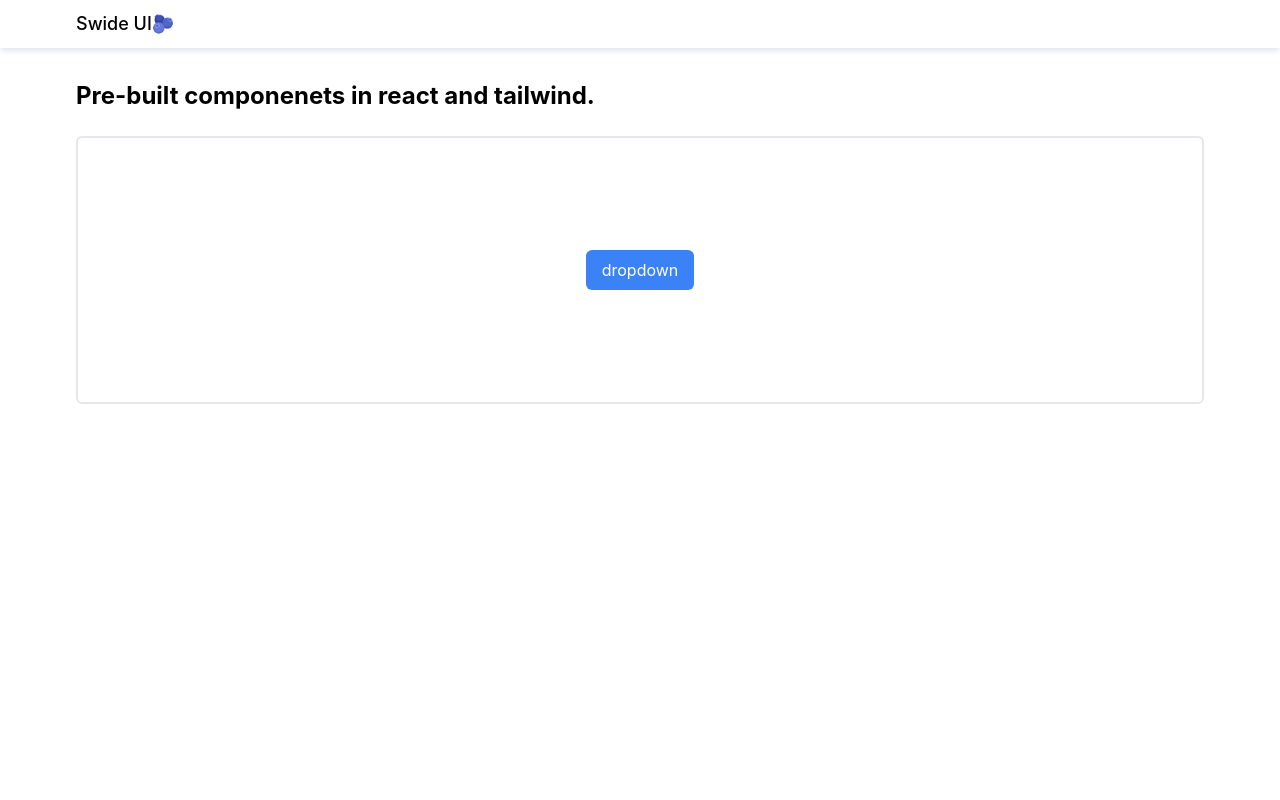
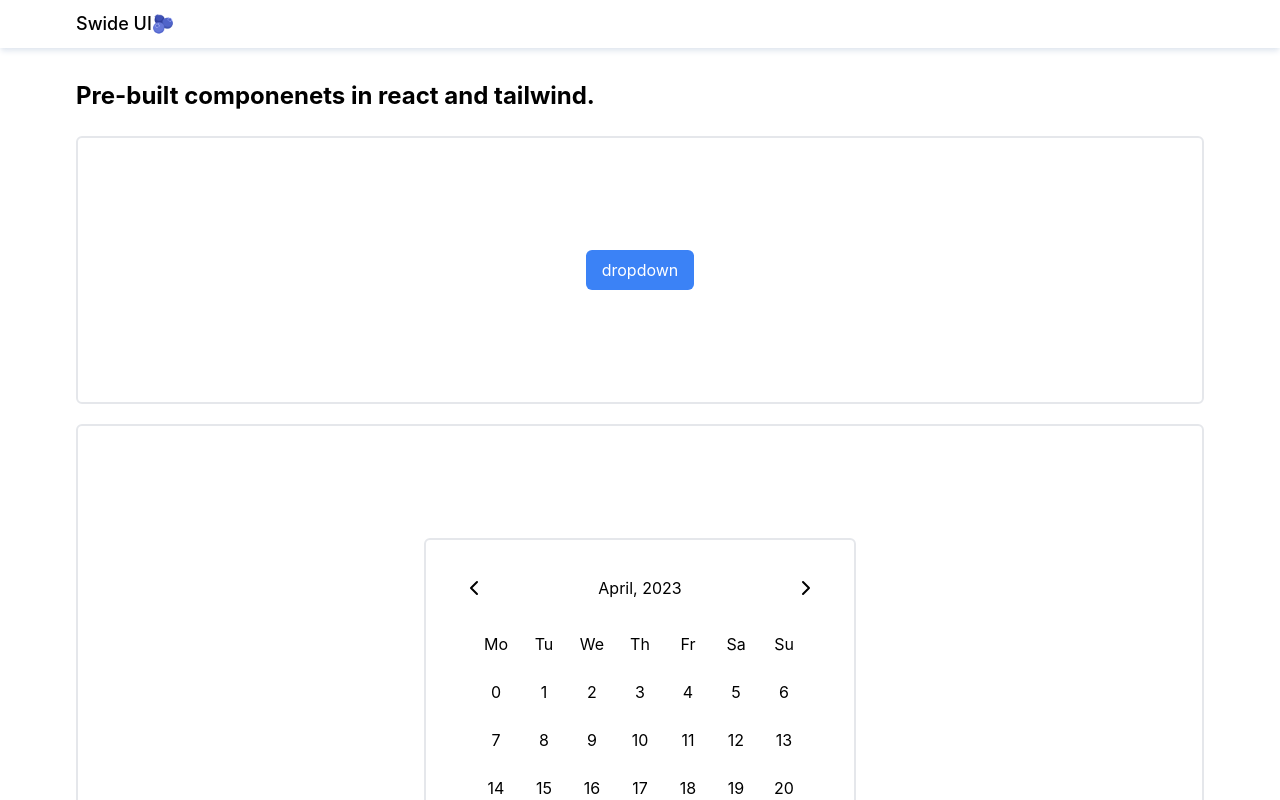
Before and after one commit to drshnn/swide-ui, a React (Vite) app: page / in a window 1280 px wide. Shown: the top 800 px of the page. Built offline with nearby package versions, Linux system fonts and the light colour scheme.

Commit message:
done with calender ui part

```diff
--- a/src/components/CommonComponenets.jsx
+++ b/src/components/CommonComponenets.jsx
@@ -23,3 +23,91 @@ export const Dropdown = () => {
     </div>
   );
 };
+
+export const Calendar = () => {
+  let date = new Date(),
+    currYear = date.getFullYear(),
+    currMonth = date.getMonth();
+  const [selectedMonth, setSelectedMonth] = useState(date.getMonth());
+  const [selectedYear, setSelectedYear] = useState(date.getFullYear());
+  const months = [
+    "January",
+    "February",
+    "March",
+    "April",
+    "May",
+    "June",
+    "July",
+    "August",
+    "September",
+    "October",
+    "November",
+    "December",
+  ];
+  const weak = ["Mo", "Tu", "We", "Th", "Fr", "Sa", "Su"];
+
+  console.log(date, currYear, currMonth);
+  console.log("first" + " " + new Date(currYear, currMonth, 1).getDay());
+  console.log("last" + " " + new Date(currYear, currMonth + 1, 0).getDate());
+  return (
+    <div className="calander flex flex-col gap-4 h-[27rem] w-[27rem] rounded-md border-2 border-gray-200 p-7 bg-white">
+      <div className="month-year h-10 w-full flex items-center justify-between">
+        <div className="flex items-center justify-center rounded-full w-10 h-10 hover:bg-gray-200">
+          <svg
+            xmlns="http://www.w3.org/2000/svg"
+            width="24"
+            height="24"
+            viewBox="0 0 24 24"
+            fill="none"
+            stroke="currentColor"
+            strokeWidth="2"
+            strokeLinecap="round"
+            strokeLinejoin="round"
+            className="feather feather-chevron-left"
+          >
+            <polyline points="15 18 9 12 15 6"></polyline>
+          </svg>
+        </div>
+        <div className="flex items-center justify-center">{`${months[selectedMonth]}, ${selectedYear}`}</div>
+        <div className="flex items-center justify-center rounded-full w-10 h-10 hover:bg-gray-200">
+          <svg
+            xmlns="http://www.w3.org/2000/svg"
+            width="24"
+            height="24"
+            viewBox="0 0 24 24"
+            fill="none"
+            stroke="currentColor"
+            strokeWidth="2"
+            strokeLinecap="round"
+            strokeLinejoin="round"
+            className="feather feather-chevron-right"
+          >
+            <polyline points="9 18 15 12 9 6"></polyline>
+          </svg>
+        </div>
+      </div>
+      <div className="day flex-1 flex  flex-col items-center gap-2">
+        <div className="week grid grid-cols-7 gap-2">
+          {weak.map((day, index) => (
+            <span
+              className="h-10 w-10 flex items-center justify-center "
+              key={index}
+            >
+              {day}
+            </span>
+          ))}
+        </div>
+        <div className=" grid grid-cols-7 gap-2 ">
+          {[...Array(42)].map((i, j) => (
+            <span
+              key={j}
+              className="h-10 w-10 flex items-center justify-center rounded-full cursor-pointer hover:bg-gray-200"
+            >
+              {j}
+            </span>
+          ))}
+        </div>
+      </div>
+    </div>
+  );
+};
--- a/src/components/List.jsx
+++ b/src/components/List.jsx
@@ -1,4 +1,4 @@
-import { Dropdown } from "./CommonComponenets";
+import { Calendar, Dropdown } from "./CommonComponenets";
 import ListItem from "./ListItem";
 
 function List() {
@@ -7,6 +7,9 @@ function List() {
       <ListItem heading="select input">
         <Dropdown />
       </ListItem>
+      <ListItem heading="calander input">
+        <Calendar />
+      </ListItem>
     </div>
   );
 }
```
Also changed, not shown: src/assets/chevron-left.svg (added), src/assets/chevron-right.svg (added).
